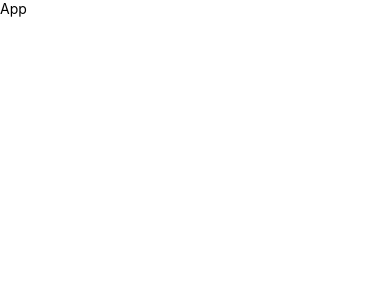
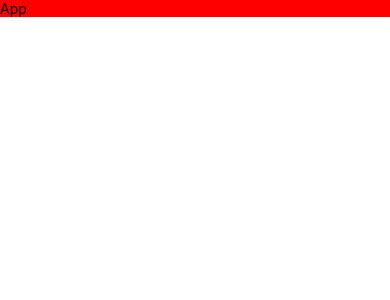
Before and after one commit to mazharfareed1/NewApps, a React Native app: screen / in a window 390 px wide. Shown: the top 300 px of the page. Built offline with nearby package versions, Linux system fonts and the light colour scheme.

Commit message:
NewBranchCode

```diff
--- a/App.tsx
+++ b/App.tsx
@@ -3,7 +3,7 @@ import React from 'react';
 
 const App = () => {
   return (
-    <View>
+    <View style={{backgroundColor: 'red'}}>
       <Text>App</Text>
     </View>
   );
```
